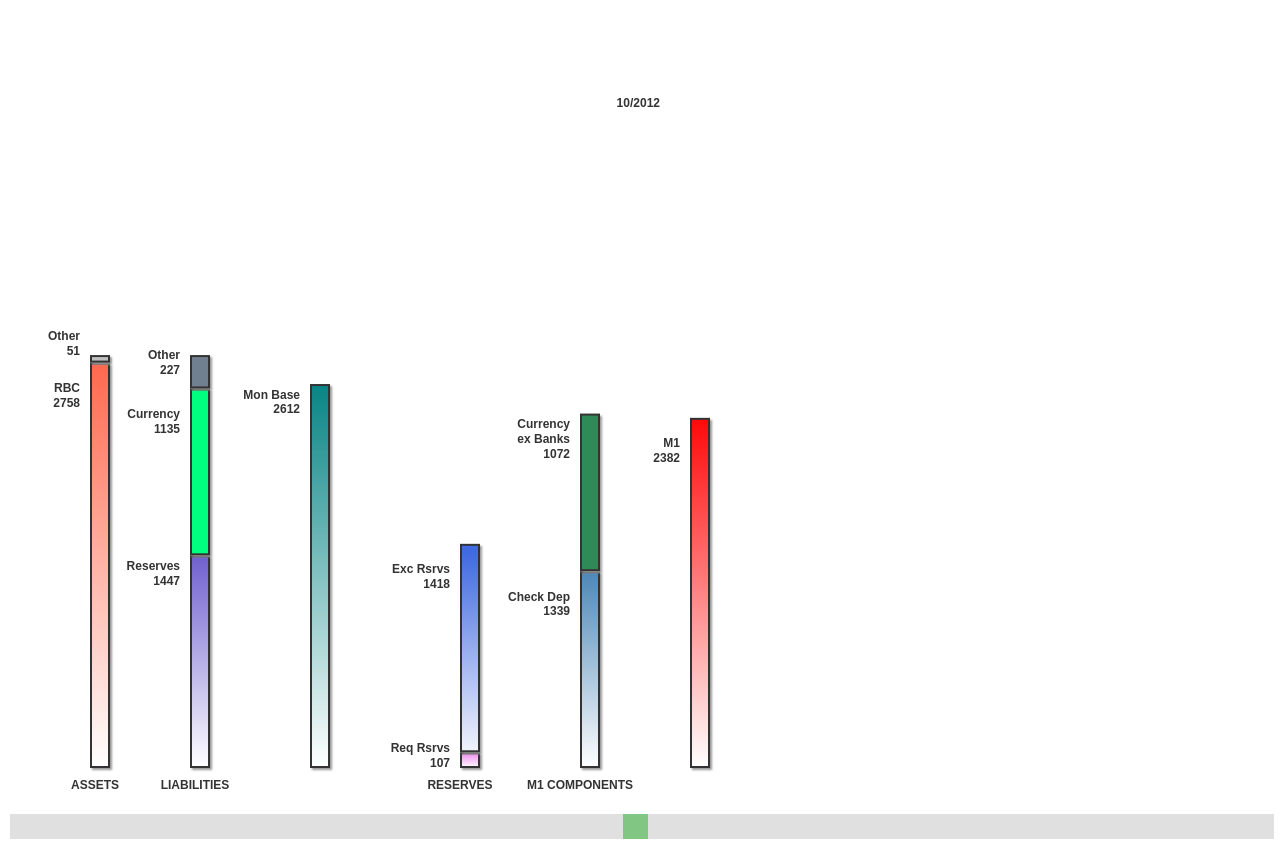
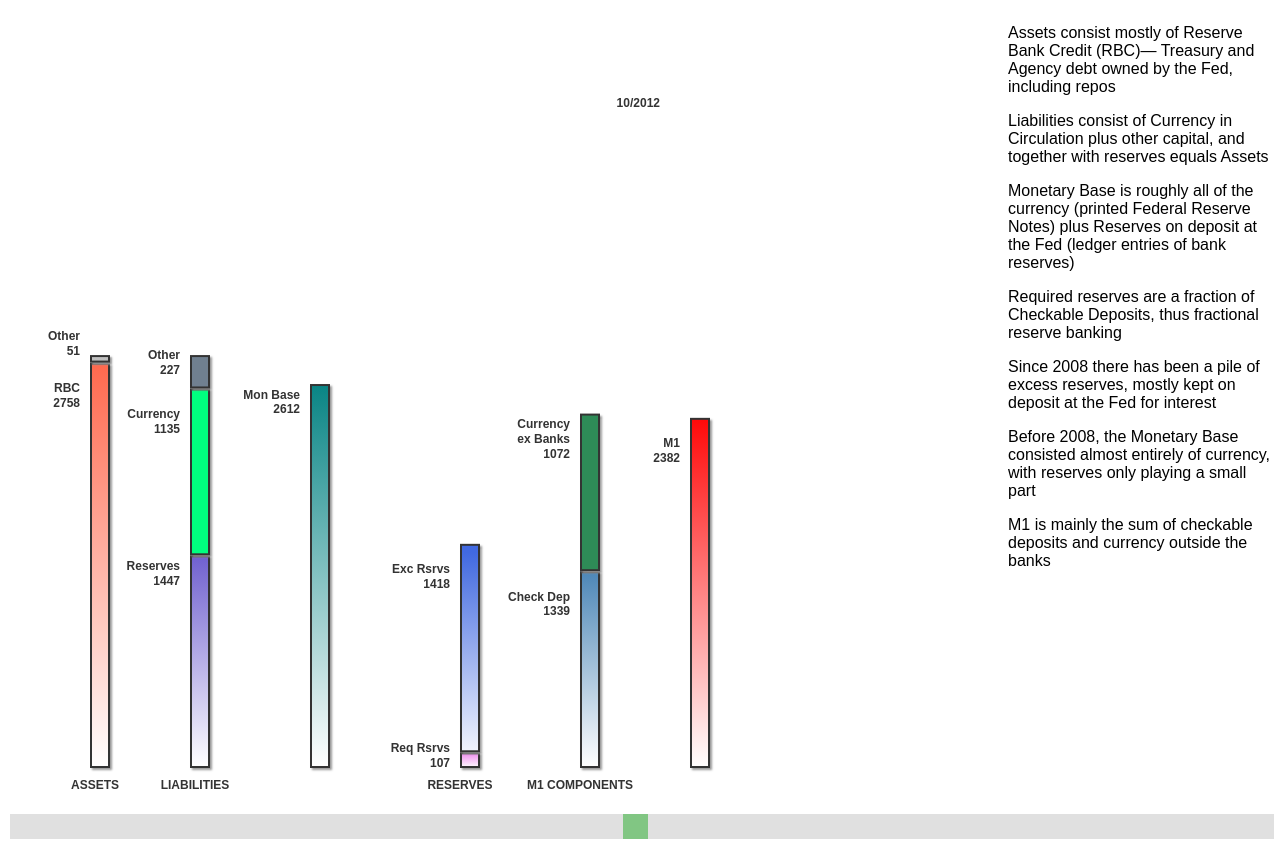
Before and after one commit to javamanatee/javamanatee.github.io, a plain HTML site: page index.htm in a window 1280 px wide. Drawn offline with Linux system fonts and the light colour scheme.

Commit message:
Update index.htm

```diff
--- a/index.htm
+++ b/index.htm
@@ -38,16 +38,36 @@
   background: #4CAF50;
   cursor: pointer;
 }
+
+.top {
+  display: flex;
+  flex-direction: row;
+}
+
+p {
+  font-family: Arial, Helvetica, sans-serif;
+}
+
 </style>
 </head>
 
 <body>
-	<div id="graphDiv1"></div>
+  <div class="top">
+    <div id="graphDiv1"></div>
+    <div id="myText">
+    <p>Assets consist mostly of Reserve Bank Credit (RBC)&#8212; Treasury and Agency debt owned by the Fed, including repos</p>
+    <p>Liabilities consist of Currency in Circulation plus other capital, and together with reserves equals Assets</p>
+    <p>Monetary Base is roughly all of the currency (printed Federal Reserve Notes) plus Reserves on deposit at the Fed (ledger entries of bank reserves)</p>
+    <p>Required reserves are a fraction of Checkable Deposits, thus fractional reserve banking</p>
+    <p>Since 2008 there has been a pile of excess reserves, mostly kept on deposit at the Fed for interest</p>
+    <p>Before 2008, the Monetary Base consisted almost entirely of currency, with reserves only playing a small part</p>
+	<p>M1 is mainly the sum of checkable deposits and currency outside the banks</p>
+	</div>
+  </div>
 
     <div class="slidecontainer">
       <input type="range" min="1" max="100" value="50" class="slider" id="myRange">
     </div>
-
 
 	<!--[if IE]><script src="excanvas.js"></script><![endif]-->
 	<script src="html5-canvas-bar-graph.js"></script>
```
